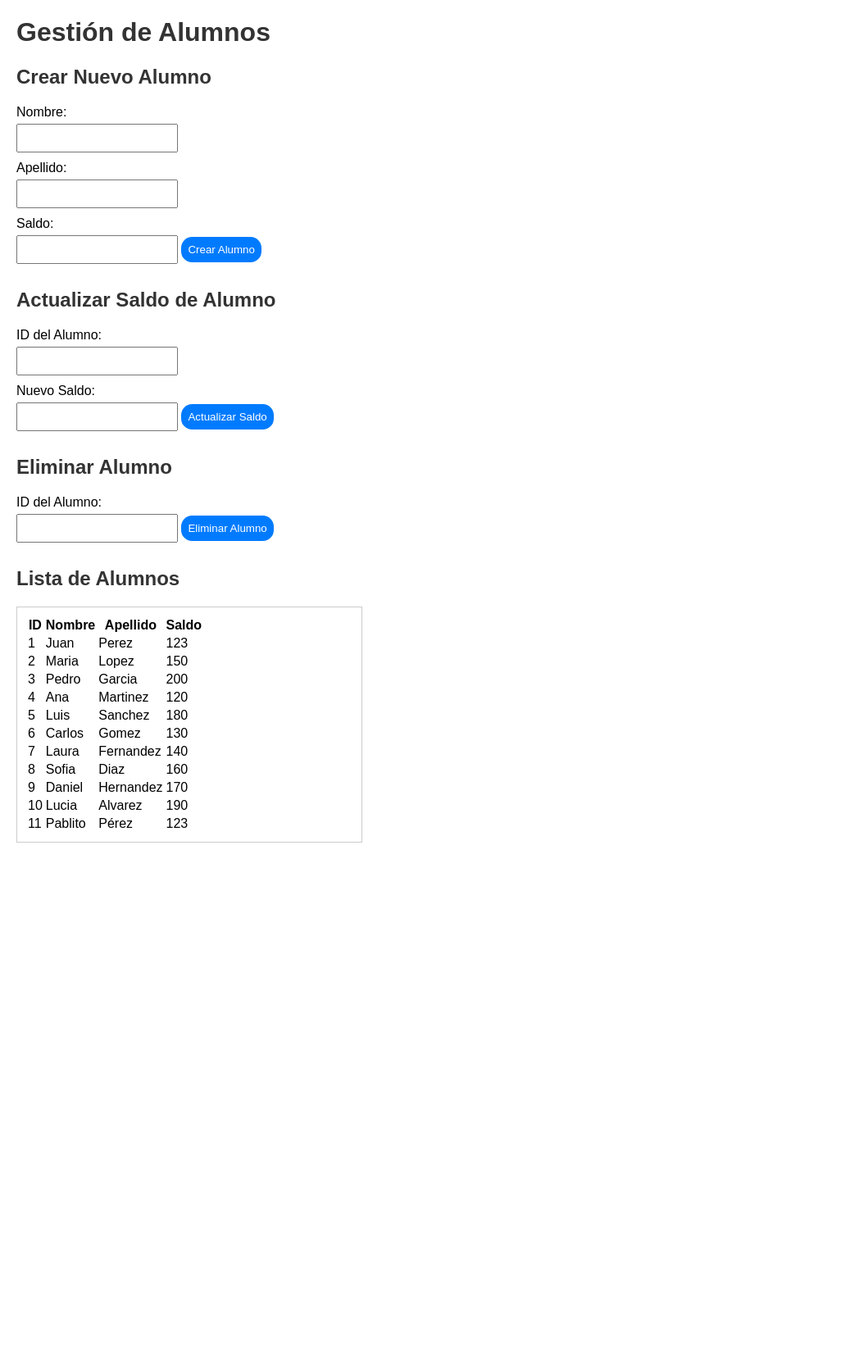
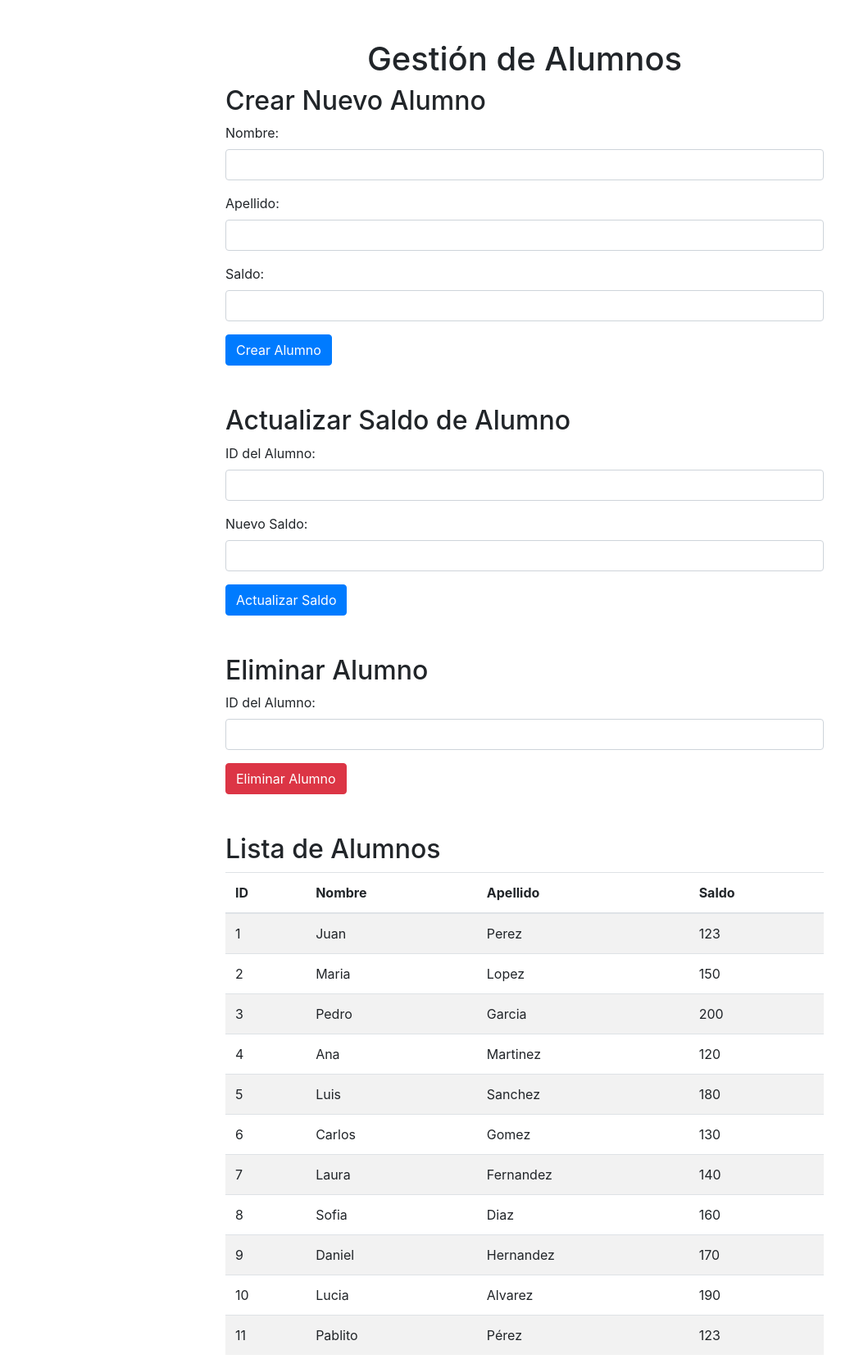
Before and after one commit to sofi131/campamento, a PHP site: page /procesar_alumno.php in a window 1280 px wide. Shown: the whole page at 82% size, without its empty margins (0-1048 px from the left). Before the commit the page ends 1028 px from the top, so only its background shows below. Run offline with PHP 8.4, Linux system fonts and the light colour scheme; data comes from the database, SQL or seed files in the repository.

Commit message:
gestión de alumnos estilos

```diff
--- a/index.php
+++ b/index.php
@@ -61,46 +61,62 @@ $gestionAlumnos = new GestionAlumnos($conexion);
     <meta charset="UTF-8">
     <meta name="viewport" content="width=device-width, initial-scale=1.0">
     <title>Interfaz de Usuario - Gestión de Alumnos</title>
-    <link rel="stylesheet" href="./css/styles.css">
+    <link rel="stylesheet" href="https://stackpath.bootstrapcdn.com/bootstrap/4.5.2/css/bootstrap.min.css">
 </head>
 
 <body>
-    <h1>Gestión de Alumnos</h1>
+    <div class="container mt-5">
+        <div class="row justify-content-center">
+            <div class="col-md-8">
+                <h1 class="text-center">Gestión de Alumnos</h1>
 
                 <h2>Crear Nuevo Alumno</h2>
                 <form id="formCrearAlumno" action="procesar_alumno.php" method="POST">
+                    <div class="form-group">
                         <label for="nombre">Nombre:</label>
-        <input type="text" id="nombre" name="nombre" required>
+                        <input type="text" id="nombre" name="nombre" class="form-control" required>
+                    </div>
+                    <div class="form-group">
                         <label for="apellido">Apellido:</label>
-        <input type="text" id="apellido" name="apellido" required>
+                        <input type="text" id="apellido" name="apellido" class="form-control" required>
+                    </div>
+                    <div class="form-group">
                         <label for="saldo">Saldo:</label>
-        <input type="number" id="saldo" name="saldo" required>
-        <button type="submit">Crear Alumno</button>
+                        <input type="number" id="saldo" name="saldo" class="form-control" required>
+                    </div>
+                    <button type="submit" class="btn btn-primary">Crear Alumno</button>
                 </form>
 
-    <h2>Actualizar Saldo de Alumno</h2>
+                <h2 class="mt-5">Actualizar Saldo de Alumno</h2>
                 <form id="formActualizarSaldo" action="procesar_alumno.php" method="POST">
+                    <div class="form-group">
                         <label for="idActualizar">ID del Alumno:</label>
-        <input type="number" id="idActualizar" name="idActualizar" required>
+                        <input type="number" id="idActualizar" name="idActualizar" class="form-control" required>
+                    </div>
+                    <div class="form-group">
                         <label for="nuevoSaldo">Nuevo Saldo:</label>
-        <input type="number" id="nuevoSaldo" name="nuevoSaldo" required>
-        <button type="submit">Actualizar Saldo</button>
+                        <input type="number" id="nuevoSaldo" name="nuevoSaldo" class="form-control" required>
+                    </div>
+                    <button type="submit" class="btn btn-primary">Actualizar Saldo</button>
                 </form>
 
-    <h2>Eliminar Alumno</h2>
+                <h2 class="mt-5">Eliminar Alumno</h2>
                 <form id="formEliminarAlumno" action="procesar_alumno.php" method="POST">
+                    <div class="form-group">
                         <label for="idEliminar">ID del Alumno:</label>
-        <input type="number" id="idEliminar" name="idEliminar" required>
-        <button type="submit">Eliminar Alumno</button>
+                        <input type="number" id="idEliminar" name="idEliminar" class="form-control" required>
+                    </div>
+                    <button type="submit" class="btn btn-danger">Eliminar Alumno</button>
                 </form>
 
-    <h2>Lista de Alumnos</h2>
+                <h2 class="mt-5">Lista de Alumnos</h2>
                 <div id="listaAlumnos">
                     <?php
                     $alumnos = $gestionAlumnos->obtenerTodosLosAlumnos();
                     if (!empty($alumnos)) {
-            echo "<table>";
-            echo "<tr><th>ID</th><th>Nombre</th><th>Apellido</th><th>Saldo</th></tr>";
+                        echo "<table class='table table-striped'>";
+                        echo "<thead><tr><th>ID</th><th>Nombre</th><th>Apellido</th><th>Saldo</th></tr></thead>";
+                        echo "<tbody>";
                         foreach ($alumnos as $alumno) {
                             echo "<tr>";
                             echo "<td>" . $alumno["id"] . "</td>";
@@ -109,14 +125,20 @@ $gestionAlumnos = new GestionAlumnos($conexion);
                             echo "<td>" . $alumno["saldo"] . "</td>";
                             echo "</tr>";
                         }
+                        echo "</tbody>";
                         echo "</table>";
                     } else {
-            echo "No se encontraron alumnos.";
+                        echo "<p>No se encontraron alumnos.</p>";
                     }
                     ?>
                 </div>
+            </div>
+        </div>
+    </div>
 
-    <script src="scripts.js"></script>
+    <script src="https://code.jquery.com/jquery-3.5.1.slim.min.js"></script>
+    <script src="https://cdn.jsdelivr.net/npm/@popperjs/core@2.9.2/dist/umd/popper.min.js"></script>
+    <script src="https://stackpath.bootstrapcdn.com/bootstrap/4.5.2/js/bootstrap.min.js"></script>
 </body>
 
 </html>
```
Lines whose indentation alone changed are shown as unchanged.
